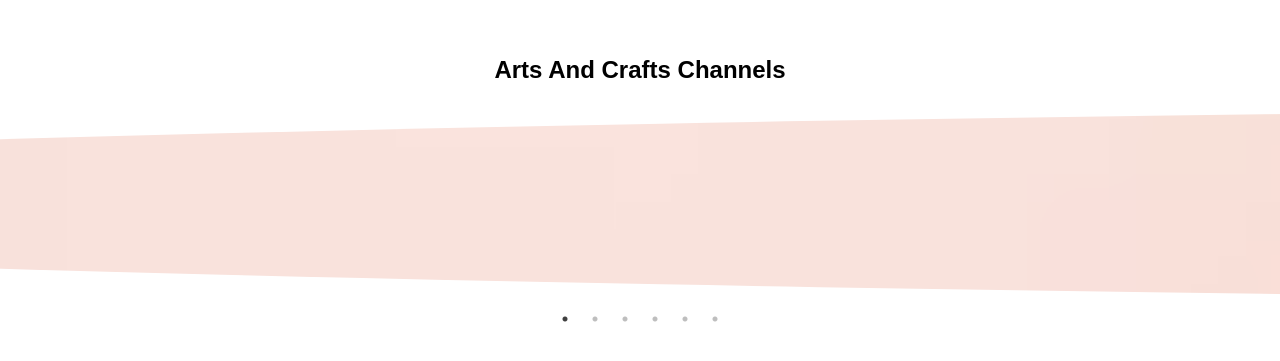
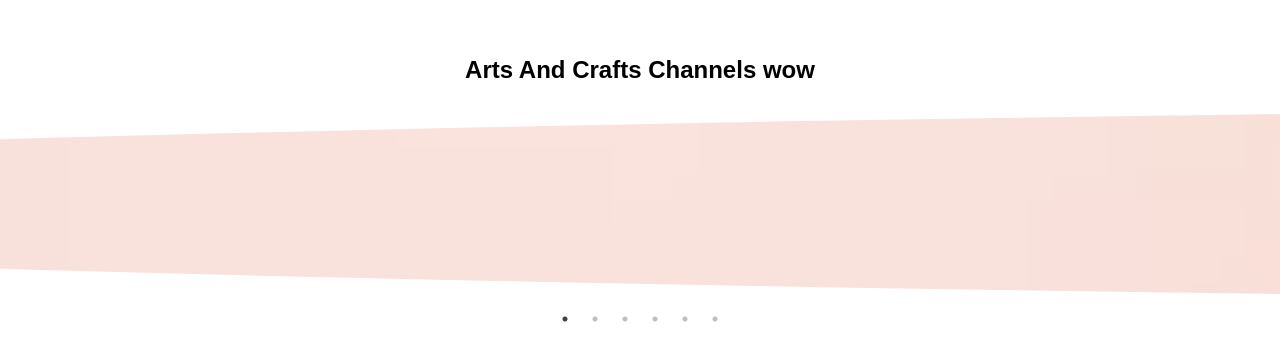
Before and after one commit to vhiangster/video-player, a plain HTML site: page home-categories/arts.html in a window 1280 px wide. Shown: the part 225-586 px from the top of the page. Drawn offline with nearby package versions, Linux system fonts and the light colour scheme.

Commit message:
add wow to arts web page

```diff
--- a/home-categories/arts.html
+++ b/home-categories/arts.html
@@ -11,7 +11,7 @@
 <body>
     <main class="wrapper-channel">
         <h2>
-            Arts And Crafts Channels
+            Arts And Crafts Channels wow
         </h2>
         <article class="carousel">
             <div class='item amandarlee-img'></div>
```
